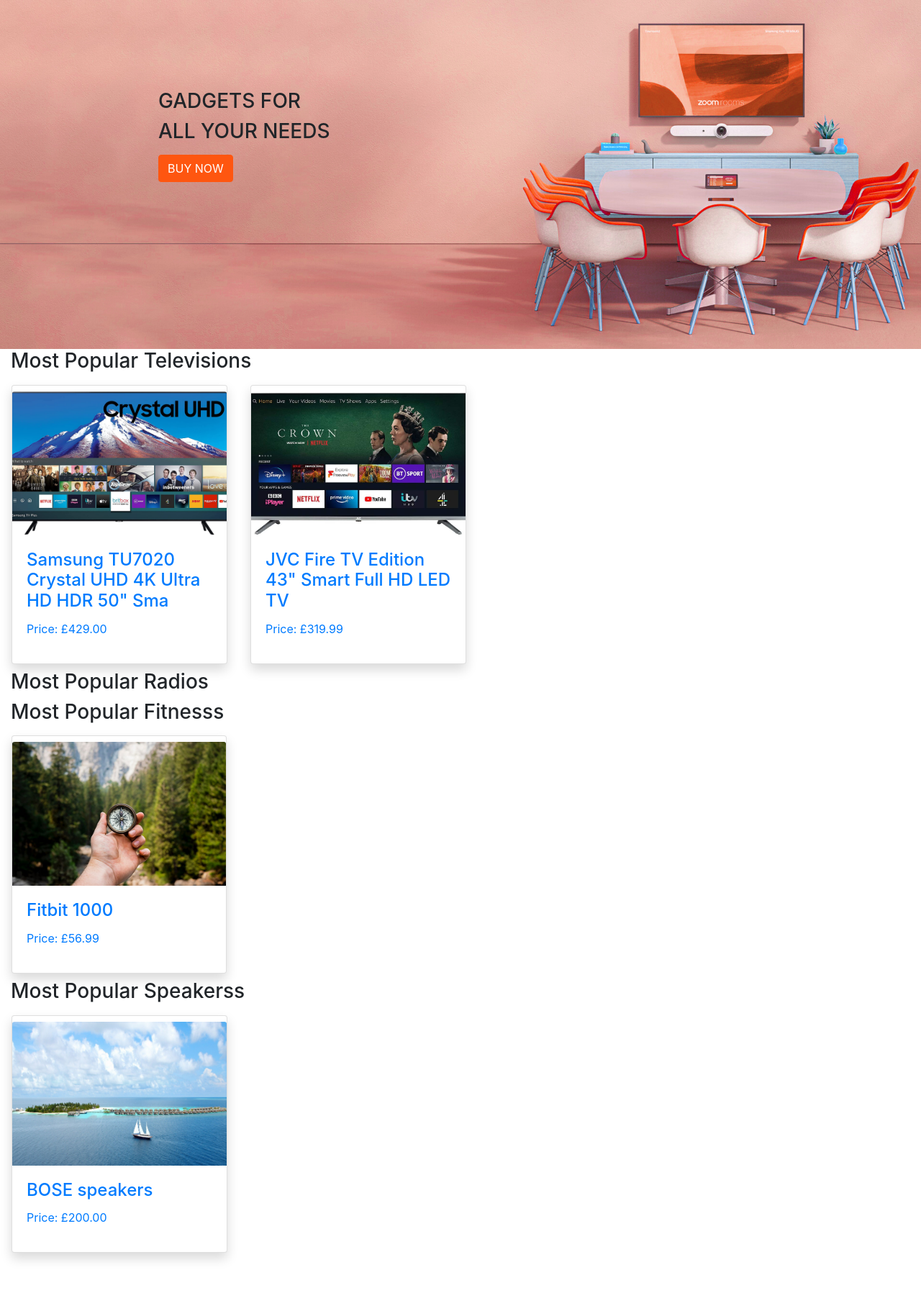
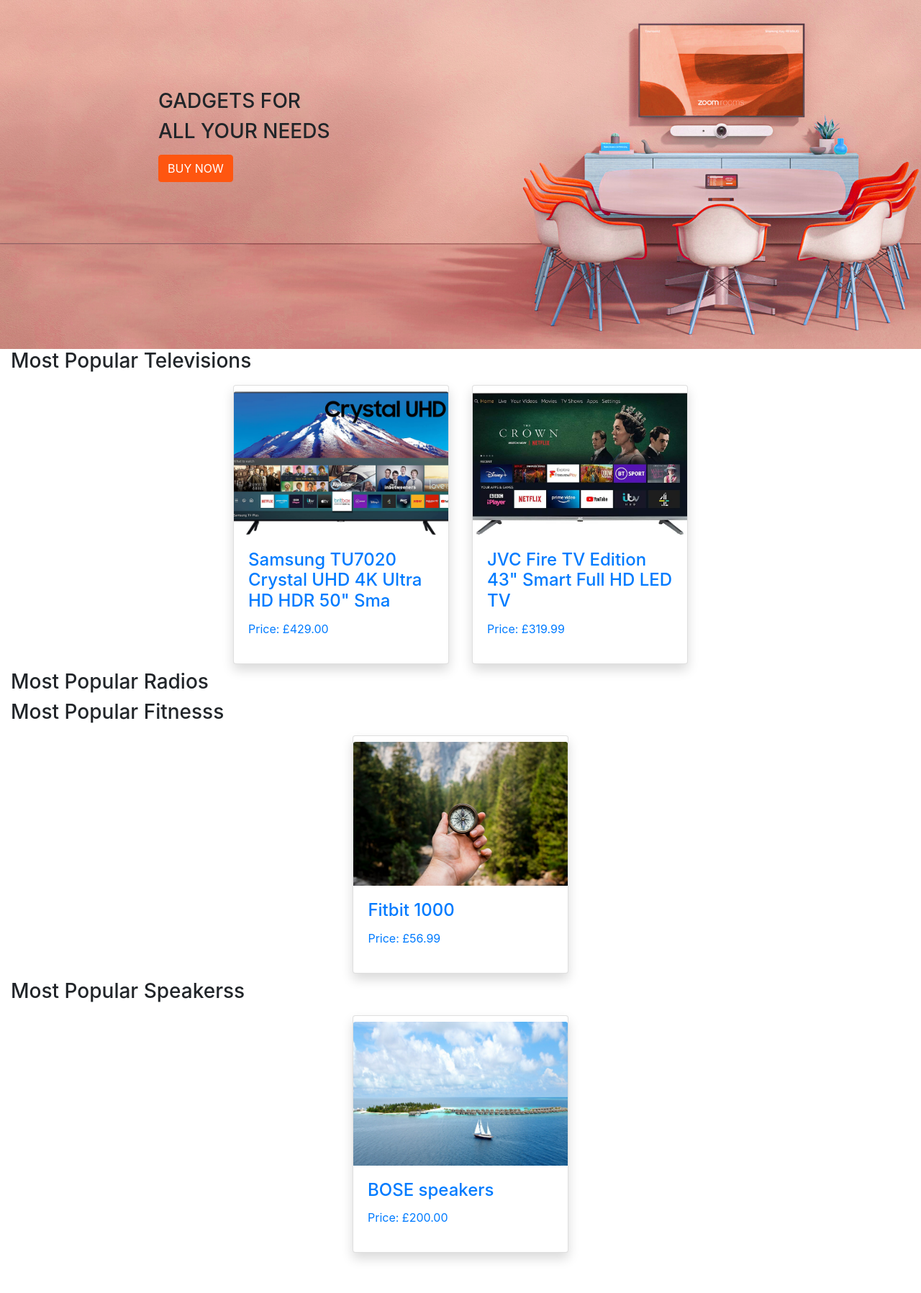
Before and after one commit to johnnyferns14/milestone4-gadget-online, a Django app: page / in a window 1280 px wide. Shown: the part 57-1854 px from the top of the page at 72% size. Run offline with Django 3.2, Linux system fonts and the light colour scheme; data comes from the database, SQL or seed files in the repository; some libraries are stand-ins or nearby versions; some web fonts are replaced.

Commit message:
card on homepage styled properly

```diff
--- a/home/static/home/css/home.css
+++ b/home/static/home/css/home.css
@@ -10,6 +10,14 @@
 .font-hero-text{
   font-family: 'Electrolize', sans-serif;
   font-size: 18px;
+}
+
+.card-center{
+  display: flex;
+  flex-wrap: wrap;
+  margin-right: -15px;
+  margin-left: -15px;
+  justify-content: center;
 }
 
 
--- a/home/templates/home/index.html
+++ b/home/templates/home/index.html
@@ -25,8 +25,7 @@
 <div class="container-fluid mb-5">
     {% for category in categories%}
     <h3>Most Popular {{ category.name }}s</h3>
-    <div class="row">
-
+    <div class="row card-center">
         {% for product in category.products.all %}
 
             <a class="nav-link" href="{% url 'product_detail' product.asin %}">
@@ -39,6 +38,7 @@
                 </div>
             </a>
 
+
         {% endfor %}
 
     </div>
```
Also changed, not shown: README.md. Lines whose indentation alone changed are shown as unchanged.
